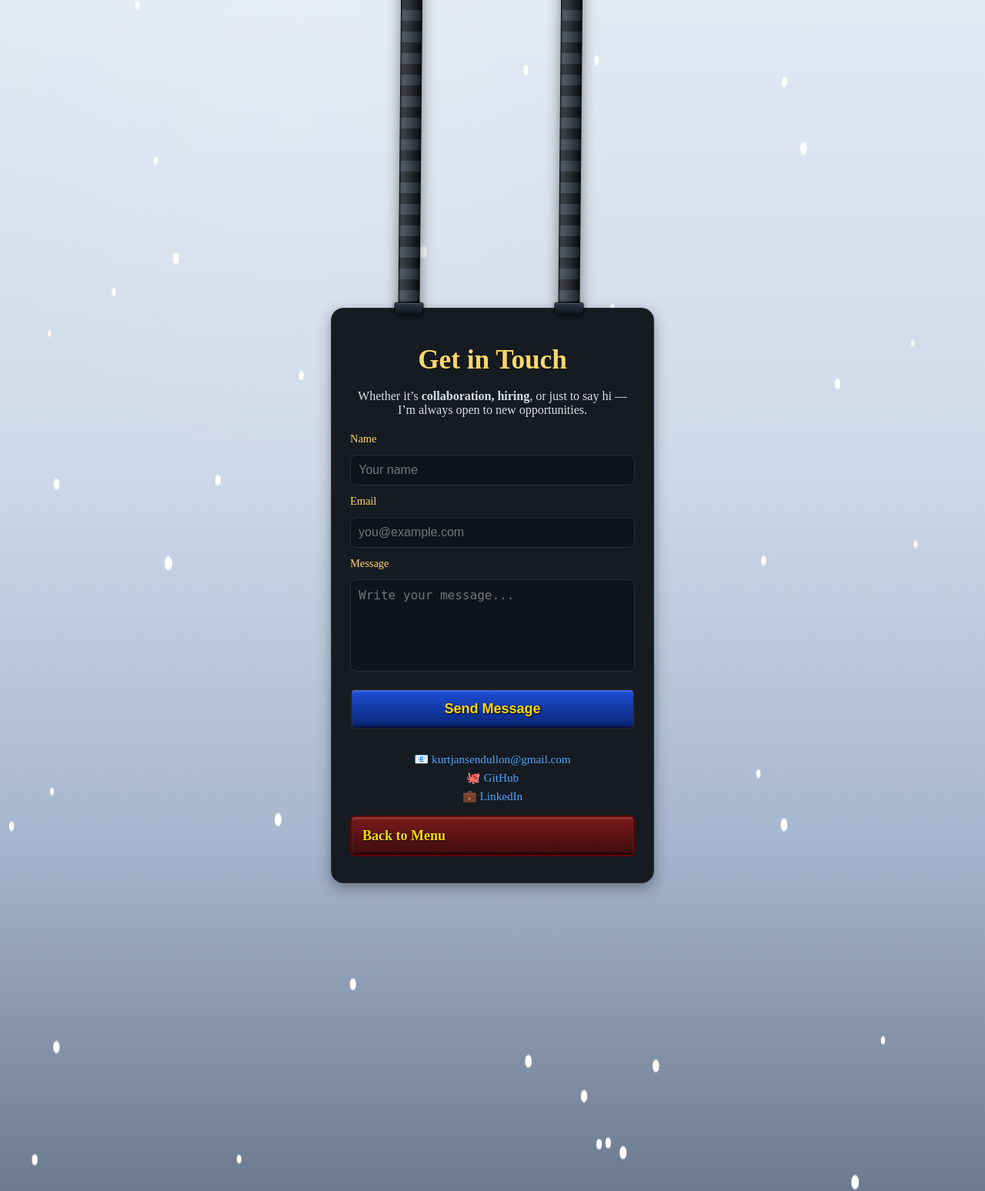
After one commit to Jansen1207/my-website, a PHP site: page /contact.php in a window 1280 px wide. The commit adds this page. Shown: the whole page at 77% size. Run offline with PHP 8.4, Linux system fonts and the light colour scheme.

Commit message:
new_project.php_contact.php_url_changes

```diff
--- a/about.php
+++ b/about.php
@@ -43,7 +43,7 @@ include 'chain.php';
   upgrading my keyboard, unlocking my potential, and maybe buying coffee with my own money 😂
 </p>
 
-    <a href="menu.php" class="menu-btn quit">Back to Menu</a>
+    <a href="index.php?page=menu" class="menu-btn quit">Back to Menu</a>
   </div>
 </div>
 
--- /dev/null
+++ b/contact.php
@@ -0,0 +1,54 @@
+<?php include 'bg.php'; ?>
+
+<!DOCTYPE html>
+<html lang="en">
+<head>
+  <meta charset="UTF-8" />
+  <meta name="viewport" content="width=device-width, initial-scale=1" />
+  <title>Kurt — Contact</title>
+  <link rel="stylesheet" href="css/style.css" />
+  <link rel="stylesheet" href="css/contact.css" />
+</head>
+<body class="contact-screen">
+  <div id="page-fader" aria-hidden="true"></div>
+
+  <?php include 'chain.php'; ?> <!-- If you're using chains for consistency -->
+
+  <div class="contact-panel">
+    <h1 class="contact-title">Get in Touch</h1>
+
+    <p class="contact-text">
+      Whether it’s <strong>collaboration, hiring</strong>, or just to say hi —
+      I’m always open to new opportunities.
+    </p>
+
+    <form class="contact-form" method="POST" action="send-mail.php">
+      <label class="form-label">Name</label>
+      <input type="text" name="name" class="form-input" placeholder="Your name" required>
+
+      <label class="form-label">Email</label>
+      <input type="email" name="email" class="form-input" placeholder="you@example.com" required>
+
+      <label class="form-label">Message</label>
+      <textarea name="message" class="form-textarea" placeholder="Write your message..." required></textarea>
+
+      <button type="submit" class="menu-btn">Send Message</button>
+    </form>
+
+    <div class="contact-links">
+      <a href="mailto:kurtjansendullon@gmail.com" class="contact-link">📧 kurtjansendullon@gmail.com</a>
+      <a href="https://github.com/Jansen1207" class="contact-link" target="_blank">🐙 GitHub</a>
+      <a href="https://www.linkedin.com/in/kurt-jansen-dullon-74a115266/" class="contact-link" target="_blank">💼 LinkedIn</a>
+    </div>
+
+    <a href="index.php?page=menu" class="menu-btn quit">Back to Menu</a>
+  </div>
+
+  <!-- click sound -->
+  <audio id="click-sound" src="sfx/click.wav" preload="auto"></audio>
+
+  <!-- scripts -->
+  <script src="js/main.js"></script>
+  <script src="js/toggle.js"></script>
+</body>
+</html>
--- /dev/null
+++ b/css/contact.css
@@ -0,0 +1,90 @@
+/* === Contact Screen === */
+body.contact-screen {
+  min-height: 100dvh;
+  display: flex;
+  justify-content: center;
+  align-items: center;
+  padding: 24px;
+  background: #0a0f16;
+  overflow: hidden;
+}
+
+.contact-panel {
+  background: #161b22;
+  border: 1px solid #2a2f36;
+  border-radius: 16px;
+  box-shadow: 0 6px 18px rgba(0,0,0,.35);
+  padding: 24px;
+  width: 100%;
+  max-width: 620px;
+  color: #e6e6e6;
+}
+
+.contact-title {
+  font-size: clamp(1.5rem, 1rem + 2vw, 2.2rem);
+  color: #ffd76a;
+  text-align: center;
+  margin-bottom: 18px;
+  text-shadow: 0 1px 2px rgba(0,0,0,.4);
+}
+
+.contact-text {
+  font-size: 1rem;
+  color: #d8dee9;
+  margin-bottom: 20px;
+  text-align: center;
+}
+
+/* Form Styling */
+.contact-form {
+  display: flex;
+  flex-direction: column;
+  gap: 12px;
+  margin-bottom: 20px;
+}
+
+.form-label {
+  font-size: 0.9rem;
+  color: #ffd76a;
+}
+
+.form-input,
+.form-textarea {
+  background: #0f141b;
+  border: 1px solid #2a2f36;
+  border-radius: 8px;
+  padding: 10px;
+  color: #e6e6e6;
+  font-size: 1rem;
+  outline: none;
+}
+
+.form-input:focus,
+.form-textarea:focus {
+  border-color: #ffd76a;
+  box-shadow: 0 0 6px rgba(255,215,0,0.3);
+}
+
+.form-textarea {
+  resize: none;
+  height: 120px;
+}
+
+/* External Links */
+.contact-links {
+  margin-bottom: 16px;
+  text-align: center;
+  display: flex;
+  flex-direction: column;
+  gap: 6px;
+}
+
+.contact-link {
+  color: #4da3ff;
+  text-decoration: none;
+  font-size: 0.95rem;
+}
+
+.contact-link:hover {
+  text-decoration: underline;
+}
--- a/js/boot.js
+++ b/js/boot.js
@@ -19,5 +19,5 @@ setTimeout(() => {
   sessionStorage.setItem('booted', 'true');
 
   // Redirect to desktop with boot flag
-  window.location.href = 'index.php?boot=1';
+  window.location.href = 'index.php';
 }, delay);
--- a/js/theme-toggle.js
+++ b/js/theme-toggle.js
@@ -38,7 +38,7 @@ document.addEventListener("DOMContentLoaded", () => {
     const a = e.target.closest('a[href]');
     if (!a) return;
     const href = a.getAttribute("href") || "";
-    if (/(^|\/)ref\.php(\?|$)/.test(href)) {
+    if (/index\.php(\?.*)?\bpage=ref\b/.test(href)) {
       // Reset theme
       applyTheme("day");
     }
--- a/js/toggle.js
+++ b/js/toggle.js
@@ -121,7 +121,7 @@ document.addEventListener("DOMContentLoaded", () => {
     if (!a) return;
     const href = a.getAttribute("href") || "";
     // match index.php (with or without query)
-    if (/(^|\/)ref\.php(\?|$)/.test(href)) {
+    if (/index\.php(\?.*)?\bpage=ref\b/.test(href)) {
       isMuted = true;
       localStorage.setItem("bgm_muted", "true");
       saveTime();
--- a/skills.php
+++ b/skills.php
@@ -81,7 +81,7 @@ include 'chain.php';
 
       <!-- CTA row -->
       <div class="skills-cta">
-        <a href="menu.php" class="menu-btn quit" data-sfx>Back to Menu</a>
+        <a href="index.php?page=menu" class="menu-btn quit" data-sfx>Back to Menu</a>
       </div>
     </section>
   </div>
```
Also changed, not shown: css/projects.css (added, +92 -0 lines), index.php (+39 -32 lines), menu.php (+6 -4 lines), projects.php (added, +52 -0 lines), 1 other file.
